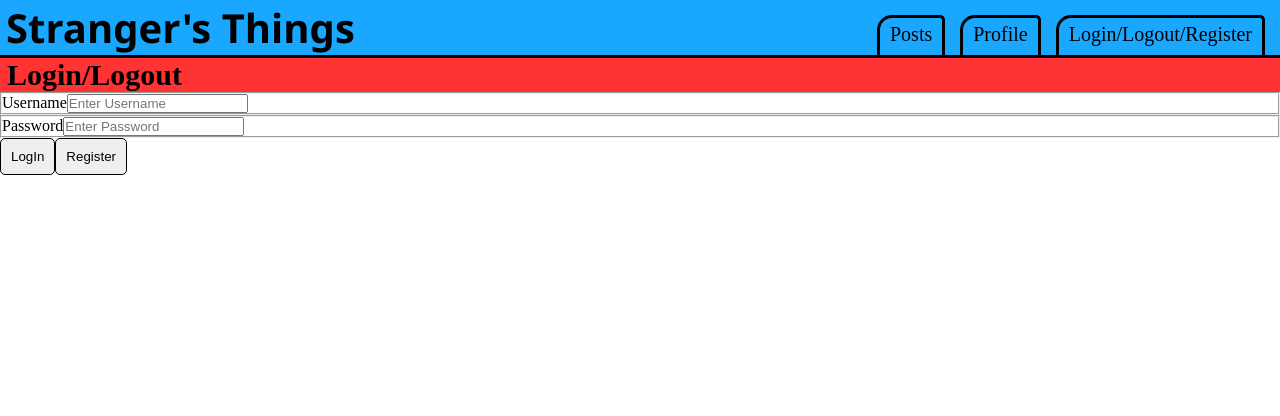
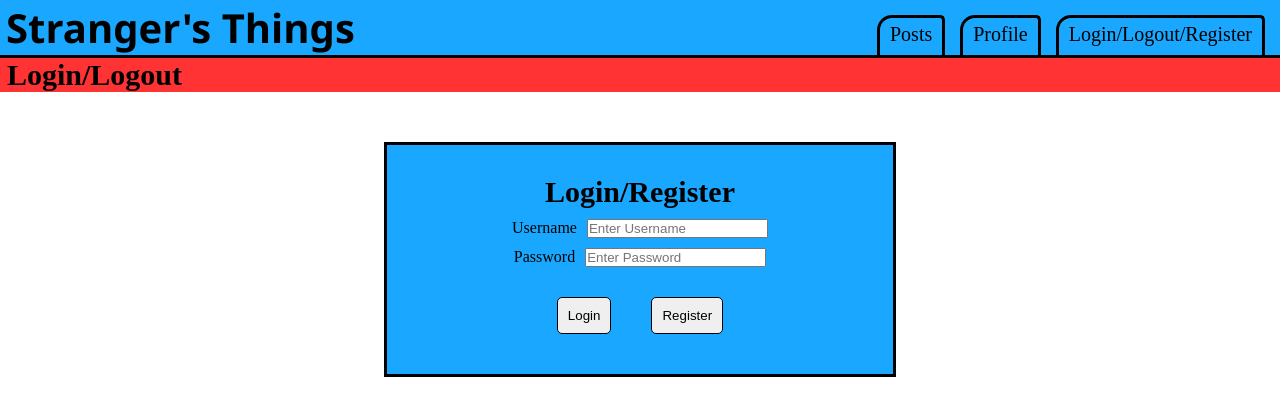
Before and after one commit to thompscott/Strangers_Things, a React (Create React App) app: page / in a window 1280 px wide. Shown: the top 416 px of the page. Built offline with nearby package versions, Linux system fonts and the light colour scheme.

Commit message:
Styled Login Screen, added username to local storage

```diff
--- a/public/style.css
+++ b/public/style.css
@@ -91,17 +91,16 @@ button {
   border: solid black 1px;
   padding: 10px;
   border-radius: 5px;
+  margin: 20px;
 
 }
 .createPostButton {
   background-color: #18be38;
-  margin: 20px;
   color: white;
 }
 
 .cancelButton {
   background-color: #ff3334;
-  margin: 20px;
   color: white;
 }
 
@@ -120,3 +119,42 @@ button {
   border: none;
   margin-bottom: 10px;
 }
+
+.login {
+  border: solid black;
+  background-color:#19a7ff;
+  text-align: center;
+  margin: 50px;
+  margin-right: 30vw;
+  margin-left: 30vw;
+  padding: 20px;
+}
+
+.loginout {
+  border: solid black;
+  background-color:#19a7ff;
+  text-align: center;
+  margin: 50px;
+  margin-right: 30vw;
+  margin-left: 30vw;
+  padding: 20px;
+}
+
+.login > form > fieldset {
+  border:none;
+  margin-bottom: 10px;
+}
+
+.login > form > fieldset > label {
+  margin-right: 10px;
+}
+
+.login > h3 {
+  margin: 10px;
+  font-size: 30px;
+}
+
+.loggedin {
+  margin: 10px;
+  font-size: 30px;
+}
--- a/src/components/App.js
+++ b/src/components/App.js
@@ -11,6 +11,7 @@ const App = () => {
   const [token, setToken] = useState(
     localStorage.getItem("token") ? localStorage.getItem("token") : ""
   );
+  const [username, setUsername] = useState(localStorage.getItem("username") ? localStorage.getItem("username") : "");
 
   return (
     <Routes>
@@ -18,7 +19,7 @@ const App = () => {
       <Route path="/profile" element={<Profile token={token} setToken={setToken} />} />
       <Route
         path="/login"
-        element={<LogIn setToken={setToken} />}
+        element={<LogIn setToken={setToken} username={username} setUsername={setUsername} />}
       />
       <Route
         exact path="/"
--- a/src/components/CreateMessage.js
+++ b/src/components/CreateMessage.js
@@ -43,7 +43,7 @@ const CreateMessage = (props) => {
         <button type="submit">Send Message</button>
 
         {/*Cancel Button*/}
-        <button
+        <button className="cancelButton"
           onClick={() => {
             setMessage("");
           }}
--- a/src/components/LogIn.js
+++ b/src/components/LogIn.js
@@ -3,8 +3,7 @@ import { logIn, registerAPI } from "../api";
 
 {/*Returns the Login/Register Page in JSX*/}
 const LogIn = (props) => {
-  const [setToken] = [props.setToken];
-  const [username, setUsername] = useState("");
+  const [setToken, username, setUsername] = [props.setToken, props.username, props.setUsername];
   const [password, setPassword] = useState("");
   const [register, setRegister] = useState(0);
 
@@ -17,12 +16,15 @@ const LogIn = (props) => {
 
       {/*Log Out Button*/}
       {localStorage.getItem("token") ? (
-        <div>
+        <div className="loginout">
+          <h3 className="loggedin">Logged in as {username}</h3>
           <button
             onClick={() => {
               localStorage.removeItem("token");
+              localStorage.removeItem("username")
               setToken("");
               setPassword("");
+
             }}
           >
             Log Out
@@ -30,6 +32,7 @@ const LogIn = (props) => {
         </div>
       ) : (
         <div className="login">
+          <h3>Login/Register</h3>
           {/*Login/Register Form*/}
           <form
             onSubmit={(event) => {
@@ -68,7 +71,7 @@ const LogIn = (props) => {
               />
             </fieldset>
             {/* Buttons*/}
-            <button type="submit">LogIn</button>
+            <button type="submit">Login</button>
             <button
               type="submit"
               onClick={() => {
@@ -89,10 +92,12 @@ async function handleSubmit(username, password, register, setToken) {
   if (register) {
     const token = await registerAPI(username, password);
     localStorage.setItem("token", token);
+    localStorage.setItem("username", username);
     setToken(token);
   } else {
     const token = await logIn(username, password);
     localStorage.setItem("token", token);
+    localStorage.setItem("username", username);
     setToken(token);
   }
 }
--- a/src/components/Search.js
+++ b/src/components/Search.js
@@ -12,7 +12,7 @@ const Search = (props) => {
             minLength={1}
             id="search"
             type="text"
-            placeholder="Search Post"
+            placeholder="Search Posts"
             value={searchTerm}
             onChange={(event) => {
               event.preventDefault();
```
